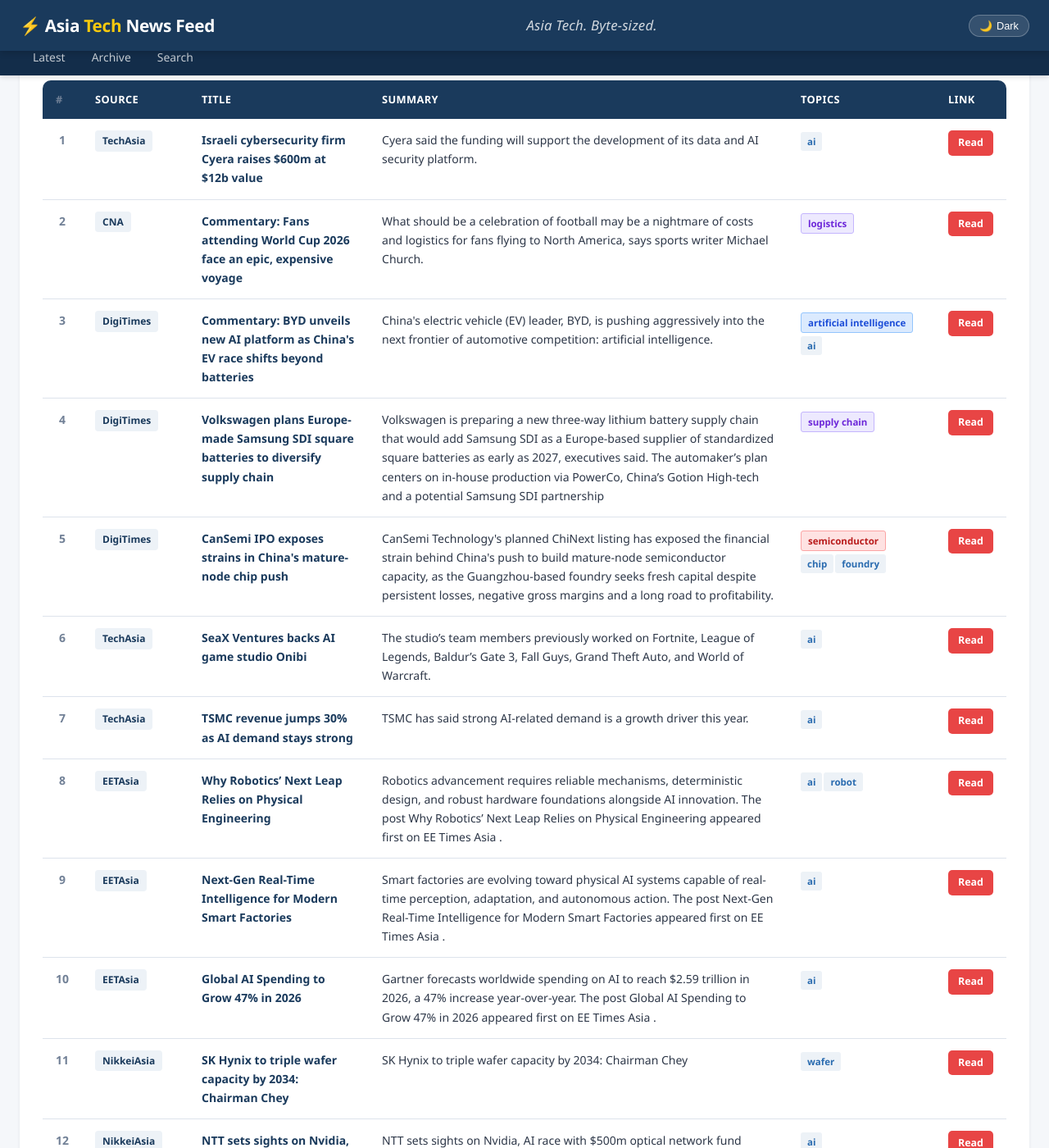
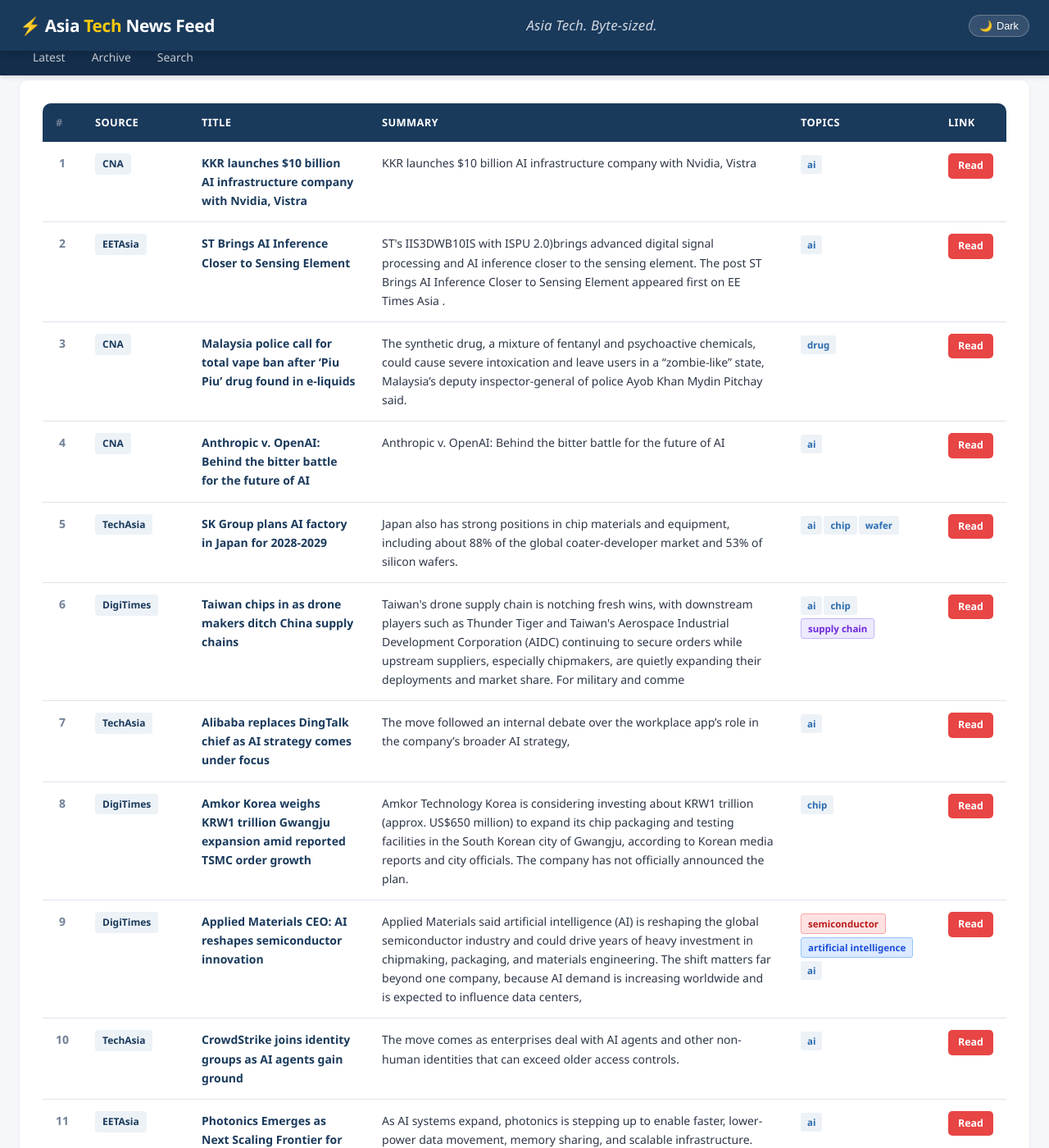
Before and after one commit to asiatechfeed/Asia-Tech-Feed, a Jekyll site: the page built from _posts/2026-06-11-asia-tech-news-digest.md, in a window 1280 px wide and 1400 px high, scrolled down 670 px. Shown: the whole window at 82% size. Built offline with Jekyll 4.4.1, drawn with Linux system fonts in a browser that asks for light colours; some of the changed text lies outside the part shown.

Commit message:
📰 News digest 2026-06-11 (18 articles)

```diff
--- a/_posts/2026-06-11-asia-tech-news-digest.md
+++ b/_posts/2026-06-11-asia-tech-news-digest.md
@@ -1,16 +1,16 @@
 ---
 layout: post
 title: "Asia Tech News Digest - June 11, 2026"
-date: 2026-06-11 08:21:07 +0800
-articles_count: 16
+date: 2026-06-11 21:05:45 +0800
+articles_count: 18
 sources_count: 6
 sources: ["CNA", "DigiTimes", "EETAsia", "KED", "NikkeiAsia", "TechAsia"]
 csv_file: /assets/data/news-2026-06-11.tsv
-featured_title: "Israeli cybersecurity firm Cyera raises $600m at $12b value"
-featured_url: "https://www.techinasia.com/blackstone-reportedly-leads-400m-cybersecurity-firm-cyera"
-featured_source: "TechAsia"
-featured_summary: "Cyera said the funding will support the development of its data and AI security platform."
-featured_image: ""
+featured_title: "KKR launches $10 billion AI infrastructure company with Nvidia, Vistra"
+featured_url: "https://www.channelnewsasia.com/business/kkr-launches-10-billion-ai-infrastructure-company-nvidia-vistra-6176901"
+featured_source: "CNA"
+featured_summary: "KKR launches $10 billion AI infrastructure company with Nvidia, Vistra"
+featured_image: "https://dam.mediacorp.sg/image/upload/s--B2VO3RpT--/c_fill,g_auto,h_676,w_1200/fl_relative,g_south_east,l_mediacorp:cna:watermark:2024-04:reuters_1,w_0.1/f_auto,q_auto/v1/one-cms/core/2026-06-11T124523Z_2_LYNXMPEM5A0VV_RTROPTP_3_USA-STOCKS.JPG?itok=20X-JQlS"
 ---
 
 <table class="news-table">
@@ -27,62 +27,94 @@ featured_image: ""
 <tbody>
 <tr>
   <td class="col-num">1</td>
-  <td class="col-source"><span class="source-badge">TechAsia</span></td>
-  <td class="col-title"><span class="article-title">Israeli cybersecurity firm Cyera raises $600m at $12b value</span></td>
-  <td class="col-summary">Cyera said the funding will support the development of its data and AI security platform.</td>
+  <td class="col-source"><span class="source-badge">CNA</span></td>
+  <td class="col-title"><span class="article-title">KKR launches $10 billion AI infrastructure company with Nvidia, Vistra</span></td>
+  <td class="col-summary">KKR launches $10 billion AI infrastructure company with Nvidia, Vistra</td>
   <td class="col-tags"><span class="tag "> ai </span></td>
-  <td class="col-link"><a class="btn-link" href="https://www.techinasia.com/blackstone-reportedly-leads-400m-cybersecurity-firm-cyera" target="_blank" rel="noopener">Read</a></td>
+  <td class="col-link"><a class="btn-link" href="https://www.channelnewsasia.com/business/kkr-launches-10-billion-ai-infrastructure-company-nvidia-vistra-6176901" target="_blank" rel="noopener">Read</a></td>
 </tr>
 <tr>
   <td class="col-num">2</td>
-  <td class="col-source"><span class="source-badge">CNA</span></td>
-  <td class="col-title"><span class="article-title">Commentary: Fans attending World Cup 2026 face an epic, expensive voyage</span></td>
-  <td class="col-summary">What should be a celebration of football may be a nightmare of costs and logistics for fans flying to North America, says sports writer Michael Church.</td>
-  <td class="col-tags"><span class="tag logis">logistics</span></td>
-  <td class="col-link"><a class="btn-link" href="https://www.channelnewsasia.com/commentary/world-cup-2026-north-america-logistics-travel-tickets-football-6173586" target="_blank" rel="noopener">Read</a></td>
+  <td class="col-source"><span class="source-badge">EETAsia</span></td>
+  <td class="col-title"><span class="article-title">ST Brings AI Inference Closer to Sensing Element</span></td>
+  <td class="col-summary">ST's IIS3DWB10IS with ISPU 2.0)brings advanced digital signal processing and AI inference closer to the sensing element. The post ST Brings AI Inference Closer to Sensing Element appeared first on EE Times Asia .</td>
+  <td class="col-tags"><span class="tag "> ai </span></td>
+  <td class="col-link"><a class="btn-link" href="https://www.eetasia.com/st-brings-ai-inference-closer-to-sensing-element/" target="_blank" rel="noopener">Read</a></td>
 </tr>
 <tr>
   <td class="col-num">3</td>
-  <td class="col-source"><span class="source-badge">DigiTimes</span></td>
-  <td class="col-title"><span class="article-title">Commentary: BYD unveils new AI platform as China's EV race shifts beyond batteries</span></td>
-  <td class="col-summary">China's electric vehicle (EV) leader, BYD, is pushing aggressively into the next frontier of automotive competition: artificial intelligence.</td>
-  <td class="col-tags"><span class="tag ai">artificial intelligence</span><span class="tag "> ai </span></td>
-  <td class="col-link"><a class="btn-link" href="https://www.digitimes.com/news/a20260609PD224/byd-automotive-ai-competition.html" target="_blank" rel="noopener">Read</a></td>
+  <td class="col-source"><span class="source-badge">CNA</span></td>
+  <td class="col-title"><span class="article-title">Malaysia police call for total vape ban after ‘Piu Piu’ drug found in e-liquids</span></td>
+  <td class="col-summary">The synthetic drug, a mixture of fentanyl and psychoactive chemicals, could cause severe intoxication and leave users in a “zombie-like” state, Malaysia’s deputy inspector-general of police Ayob Khan Mydin Pitchay said.</td>
+  <td class="col-tags"><span class="tag ">drug</span></td>
+  <td class="col-link"><a class="btn-link" href="https://www.channelnewsasia.com/asia/malaysia-police-vape-ban-piu-piu-drug-e-liquids-6176756" target="_blank" rel="noopener">Read</a></td>
 </tr>
 <tr>
   <td class="col-num">4</td>
-  <td class="col-source"><span class="source-badge">DigiTimes</span></td>
-  <td class="col-title"><span class="article-title">Volkswagen plans Europe-made Samsung SDI square batteries to diversify supply chain</span></td>
-  <td class="col-summary">Volkswagen is preparing a new three-way lithium battery supply chain that would add Samsung SDI as a Europe-based supplier of standardized square batteries as early as 2027, executives said. The automaker’s plan centers on in-house production via PowerCo, China’s Gotion High-tech and a potential Samsung SDI partnership</td>
-  <td class="col-tags"><span class="tag logis">supply chain</span></td>
-  <td class="col-link"><a class="btn-link" href="https://www.digitimes.com/news/a20260610PD209/volkswagen-samsung-sdi-supply-chain-production-lithium-battery.html" target="_blank" rel="noopener">Read</a></td>
+  <td class="col-source"><span class="source-badge">CNA</span></td>
+  <td class="col-title"><span class="article-title">Anthropic v. OpenAI: Behind the bitter battle for the future of AI</span></td>
+  <td class="col-summary">Anthropic v. OpenAI: Behind the bitter battle for the future of AI</td>
+  <td class="col-tags"><span class="tag "> ai </span></td>
+  <td class="col-link"><a class="btn-link" href="https://www.channelnewsasia.com/business/anthropic-v-openai-behind-bitter-battle-future-ai-6176571" target="_blank" rel="noopener">Read</a></td>
 </tr>
 <tr>
   <td class="col-num">5</td>
-  <td class="col-source"><span class="source-badge">DigiTimes</span></td>
-  <td class="col-title"><span class="article-title">CanSemi IPO exposes strains in China's mature-node chip push</span></td>
-  <td class="col-summary">CanSemi Technology's planned ChiNext listing has exposed the financial strain behind China's push to build mature-node semiconductor capacity, as the Guangzhou-based foundry seeks fresh capital despite persistent losses, negative gross margins and a long road to profitability.</td>
-  <td class="col-tags"><span class="tag semi">semiconductor</span><span class="tag ">chip</span><span class="tag ">foundry</span></td>
-  <td class="col-link"><a class="btn-link" href="https://www.digitimes.com/news/a20260608VL216/cansemi-ipo-production-capacity-2025.html" target="_blank" rel="noopener">Read</a></td>
+  <td class="col-source"><span class="source-badge">TechAsia</span></td>
+  <td class="col-title"><span class="article-title">SK Group plans AI factory in Japan for 2028-2029</span></td>
+  <td class="col-summary">Japan also has strong positions in chip materials and equipment, including about 88% of the global coater-developer market and 53% of silicon wafers.</td>
+  <td class="col-tags"><span class="tag "> ai </span><span class="tag ">chip</span><span class="tag ">wafer</span></td>
+  <td class="col-link"><a class="btn-link" href="https://www.techinasia.com/sk-group-taps-younger-leaders-in-ai-focused-reshuffle" target="_blank" rel="noopener">Read</a></td>
 </tr>
 <tr>
   <td class="col-num">6</td>
-  <td class="col-source"><span class="source-badge">TechAsia</span></td>
-  <td class="col-title"><span class="article-title">SeaX Ventures backs AI game studio Onibi</span></td>
-  <td class="col-summary">The studio’s team members previously worked on Fortnite, League of Legends, Baldur’s Gate 3, Fall Guys, Grand Theft Auto, and World of Warcraft.</td>
-  <td class="col-tags"><span class="tag "> ai </span></td>
-  <td class="col-link"><a class="btn-link" href="https://www.techinasia.com/endowus-ceo-gregory-van-optimistic-profitability" target="_blank" rel="noopener">Read</a></td>
+  <td class="col-source"><span class="source-badge">DigiTimes</span></td>
+  <td class="col-title"><span class="article-title">Taiwan chips in as drone makers ditch China supply chains</span></td>
+  <td class="col-summary">Taiwan's drone supply chain is notching fresh wins, with downstream players such as Thunder Tiger and Taiwan's Aerospace Industrial Development Corporation (AIDC) continuing to secure orders while upstream suppliers, especially chipmakers, are quietly expanding their deployments and market share. For military and comme</td>
+  <td class="col-tags"><span class="tag "> ai </span><span class="tag ">chip</span><span class="tag logis">supply chain</span></td>
+  <td class="col-link"><a class="btn-link" href="https://www.digitimes.com/news/a20260611PD226/supply-chain-taiwan-demand-chips-military.html" target="_blank" rel="noopener">Read</a></td>
 </tr>
 <tr>
   <td class="col-num">7</td>
   <td class="col-source"><span class="source-badge">TechAsia</span></td>
-  <td class="col-title"><span class="article-title">TSMC revenue jumps 30% as AI demand stays strong</span></td>
-  <td class="col-summary">TSMC has said strong AI-related demand is a growth driver this year.</td>
+  <td class="col-title"><span class="article-title">Alibaba replaces DingTalk chief as AI strategy comes under focus</span></td>
+  <td class="col-summary">The move followed an internal debate over the workplace app’s role in the company’s broader AI strategy,</td>
   <td class="col-tags"><span class="tag "> ai </span></td>
-  <td class="col-link"><a class="btn-link" href="https://www.techinasia.com/tsmc-sony-plan-japan-venture-for-image-sensors" target="_blank" rel="noopener">Read</a></td>
+  <td class="col-link"><a class="btn-link" href="https://www.techinasia.com/alibaba-cloud-expands-ai-push-in-singapore" target="_blank" rel="noopener">Read</a></td>
 </tr>
 <tr>
   <td class="col-num">8</td>
+  <td class="col-source"><span class="source-badge">DigiTimes</span></td>
+  <td class="col-title"><span class="article-title">Amkor Korea weighs KRW1 trillion Gwangju expansion amid reported TSMC order growth</span></td>
+  <td class="col-summary">Amkor Technology Korea is considering investing about KRW1 trillion (approx. US$650 million) to expand its chip packaging and testing facilities in the South Korean city of Gwangju, according to Korean media reports and city officials. The company has not officially announced the plan.</td>
+  <td class="col-tags"><span class="tag ">chip</span></td>
+  <td class="col-link"><a class="btn-link" href="https://www.digitimes.com/news/a20260611VL216/amkor-south-korea-expansion-packaging-testing.html" target="_blank" rel="noopener">Read</a></td>
+</tr>
+<tr>
+  <td class="col-num">9</td>
+  <td class="col-source"><span class="source-badge">DigiTimes</span></td>
+  <td class="col-title"><span class="article-title">Applied Materials CEO: AI reshapes semiconductor innovation</span></td>
+  <td class="col-summary">Applied Materials said artificial intelligence (AI) is reshaping the global semiconductor industry and could drive years of heavy investment in chipmaking, packaging, and materials engineering. The shift matters far beyond one company, because AI demand is increasing worldwide and is expected to influence data centers,</td>
+  <td class="col-tags"><span class="tag semi">semiconductor</span><span class="tag ai">artificial intelligence</span><span class="tag "> ai </span></td>
+  <td class="col-link"><a class="btn-link" href="https://www.digitimes.com/news/a20260611PD202/applied-materials-ai-investment-demand-materials.html" target="_blank" rel="noopener">Read</a></td>
+</tr>
+<tr>
+  <td class="col-num">10</td>
+  <td class="col-source"><span class="source-badge">TechAsia</span></td>
+  <td class="col-title"><span class="article-title">CrowdStrike joins identity groups as AI agents gain ground</span></td>
+  <td class="col-summary">The move comes as enterprises deal with AI agents and other non-human identities that can exceed older access controls.</td>
+  <td class="col-tags"><span class="tag "> ai </span></td>
+  <td class="col-link"><a class="btn-link" href="https://www.techinasia.com/crowdstrike-acquire-identity-security-firm-sgnl-740m" target="_blank" rel="noopener">Read</a></td>
+</tr>
+<tr>
+  <td class="col-num">11</td>
+  <td class="col-source"><span class="source-badge">EETAsia</span></td>
+  <td class="col-title"><span class="article-title">Photonics Emerges as Next Scaling Frontier for AI Infra, Distributed Computing</span></td>
+  <td class="col-summary">As AI systems expand, photonics is stepping up to enable faster, lower-power data movement, memory sharing, and scalable infrastructure. The post Photonics Emerges as Next Scaling Frontier for AI Infra, Distributed Computing appeared first on EE Times Asia .</td>
+  <td class="col-tags"><span class="tag "> ai </span></td>
+  <td class="col-link"><a class="btn-link" href="https://www.eetasia.com/photonics-emerges-as-next-scaling-frontier-for-ai-infra-distributed-computing/" target="_blank" rel="noopener">Read</a></td>
+</tr>
+<tr>
+  <td class="col-num">12</td>
   <td class="col-source"><span class="source-badge">EETAsia</span></td>
   <td class="col-title"><span class="article-title">Why Robotics’ Next Leap Relies on Physical Engineering</span></td>
   <td class="col-summary">Robotics advancement requires reliable mechanisms, deterministic design, and robust hardware foundations alongside AI innovation. The post Why Robotics’ Next Leap Relies on Physical Engineering appeared first on EE Times Asia .</td>
@@ -90,47 +122,31 @@ featured_image: ""
   <td class="col-link"><a class="btn-link" href="https://www.eetasia.com/embeddedblog-why-robotics-next-leap-relies-on-physical-engineering/" target="_blank" rel="noopener">Read</a></td>
 </tr>
 <tr>
-  <td class="col-num">9</td>
-  <td class="col-source"><span class="source-badge">EETAsia</span></td>
-  <td class="col-title"><span class="article-title">Next-Gen Real-Time Intelligence for Modern Smart Factories</span></td>
-  <td class="col-summary">Smart factories are evolving toward physical AI systems capable of real-time perception, adaptation, and autonomous action. The post Next-Gen Real-Time Intelligence for Modern Smart Factories appeared first on EE Times Asia .</td>
-  <td class="col-tags"><span class="tag "> ai </span></td>
-  <td class="col-link"><a class="btn-link" href="https://www.eetasia.com/embeddedblog-next-gen-real-time-intelligence-for-smart-factories/" target="_blank" rel="noopener">Read</a></td>
-</tr>
-<tr>
-  <td class="col-num">10</td>
-  <td class="col-source"><span class="source-badge">EETAsia</span></td>
-  <td class="col-title"><span class="article-title">Global AI Spending to Grow 47% in 2026</span></td>
-  <td class="col-summary">Gartner forecasts worldwide spending on AI to reach $2.59 trillion in 2026, a 47% increase year-over-year. The post Global AI Spending to Grow 47% in 2026 appeared first on EE Times Asia .</td>
-  <td class="col-tags"><span class="tag "> ai </span></td>
-  <td class="col-link"><a class="btn-link" href="https://www.eetasia.com/global-ai-spending-to-grow-47-in-2026/" target="_blank" rel="noopener">Read</a></td>
-</tr>
-<tr>
-  <td class="col-num">11</td>
-  <td class="col-source"><span class="source-badge">NikkeiAsia</span></td>
-  <td class="col-title"><span class="article-title">SK Hynix to triple wafer capacity by 2034: Chairman Chey</span></td>
-  <td class="col-summary">SK Hynix to triple wafer capacity by 2034: Chairman Chey</td>
-  <td class="col-tags"><span class="tag ">wafer</span></td>
-  <td class="col-link"><a class="btn-link" href="https://asia.nikkei.com/business/tech/semiconductors/sk-hynix-to-triple-wafer-capacity-by-2034-chairman-chey" target="_blank" rel="noopener">Read</a></td>
-</tr>
-<tr>
-  <td class="col-num">12</td>
-  <td class="col-source"><span class="source-badge">NikkeiAsia</span></td>
-  <td class="col-title"><span class="article-title">NTT sets sights on Nvidia, AI race with $500m optical network fund</span></td>
-  <td class="col-summary">NTT sets sights on Nvidia, AI race with $500m optical network fund</td>
-  <td class="col-tags"><span class="tag "> ai </span></td>
-  <td class="col-link"><a class="btn-link" href="https://asia.nikkei.com/business/technology/ntt-sets-sights-on-nvidia-ai-race-with-500m-optical-network-fund" target="_blank" rel="noopener">Read</a></td>
-</tr>
-<tr>
   <td class="col-num">13</td>
   <td class="col-source"><span class="source-badge">NikkeiAsia</span></td>
-  <td class="col-title"><span class="article-title">Anthropic plugs Claude AI in Japan for automated software development</span></td>
-  <td class="col-summary">Anthropic plugs Claude AI in Japan for automated software development</td>
+  <td class="col-title"><span class="article-title">China's AI companies dig in as SpaceX, US rivals ready IPO bonanza</span></td>
+  <td class="col-summary">China's AI companies dig in as SpaceX, US rivals ready IPO bonanza</td>
   <td class="col-tags"><span class="tag "> ai </span></td>
-  <td class="col-link"><a class="btn-link" href="https://asia.nikkei.com/business/technology/artificial-intelligence/anthropic-plugs-claude-ai-in-japan-for-automated-software-development" target="_blank" rel="noopener">Read</a></td>
+  <td class="col-link"><a class="btn-link" href="https://asia.nikkei.com/business/markets/china-s-ai-companies-dig-in-as-spacex-us-rivals-ready-ipo-bonanza" target="_blank" rel="noopener">Read</a></td>
 </tr>
 <tr>
   <td class="col-num">14</td>
+  <td class="col-source"><span class="source-badge">NikkeiAsia</span></td>
+  <td class="col-title"><span class="article-title">From scams to deepfakes, AI use in Asia creates new cyberthreats</span></td>
+  <td class="col-summary">From scams to deepfakes, AI use in Asia creates new cyberthreats</td>
+  <td class="col-tags"><span class="tag "> ai </span></td>
+  <td class="col-link"><a class="btn-link" href="https://asia.nikkei.com/spotlight/the-future-of-asia/future-of-asia-2026/from-scams-to-deepfakes-ai-use-in-asia-creates-new-cyberthreats" target="_blank" rel="noopener">Read</a></td>
+</tr>
+<tr>
+  <td class="col-num">15</td>
+  <td class="col-source"><span class="source-badge">NikkeiAsia</span></td>
+  <td class="col-title"><span class="article-title">Laos to create energy, logistics hub amid global conflict: PM</span></td>
+  <td class="col-summary">Laos to create energy, logistics hub amid global conflict: PM</td>
+  <td class="col-tags"><span class="tag logis">logistics</span></td>
+  <td class="col-link"><a class="btn-link" href="https://asia.nikkei.com/spotlight/the-future-of-asia/future-of-asia-2026/laos-to-create-energy-logistics-hub-amid-global-conflict-pm" target="_blank" rel="noopener">Read</a></td>
+</tr>
+<tr>
+  <td class="col-num">16</td>
   <td class="col-source"><span class="source-badge">KED</span></td>
   <td class="col-title"><span class="article-title">AI trade isn’t just about tech stocks but also power, TCW says</span></td>
   <td class="col-summary">The artificial intelligence boom has sent investors racing into chipmakers, cloud providers and megacap technology stocks, but a more durable opportun</td>
@@ -138,7 +154,7 @@ featured_image: ""
   <td class="col-link"><a class="btn-link" href="https://www.kedglobal.com/asset-management/newsView/ked202606010002" target="_blank" rel="noopener">Read</a></td>
 </tr>
 <tr>
-  <td class="col-num">15</td>
+  <td class="col-num">17</td>
   <td class="col-source"><span class="source-badge">KED</span></td>
   <td class="col-title"><span class="article-title">No career ambition, no ego: AI plays devil's advocate at Audax Private Equity</span></td>
   <td class="col-summary">Generative AI is challenging traditional investment theses, acting as a devil's advocate to sharpen decision-making, particularly when it comes to ass</td>
@@ -146,7 +162,7 @@ featured_image: ""
   <td class="col-link"><a class="btn-link" href="https://www.kedglobal.com/private-equity/newsView/ked202603120002" target="_blank" rel="noopener">Read</a></td>
 </tr>
 <tr>
-  <td class="col-num">16</td>
+  <td class="col-num">18</td>
   <td class="col-source"><span class="source-badge">KED</span></td>
   <td class="col-title"><span class="article-title">EuBiologics partners with Korea's health agency to develop Nipah virus vaccine candidate</span></td>
   <td class="col-summary">EuBiologics Co., South Korea's vaccine-focused biotechnology company, is developing a vaccine candidate against the Nipah virus, an infectious disease</td>
```
Also changed, not shown: _data/stocks.json (+5 -5 lines), _digest_meta.json (+16 -16 lines), assets/data/news-2026-06-11.tsv (+18 -16 lines), assets/data/search-index.json (+109 -84 lines).
